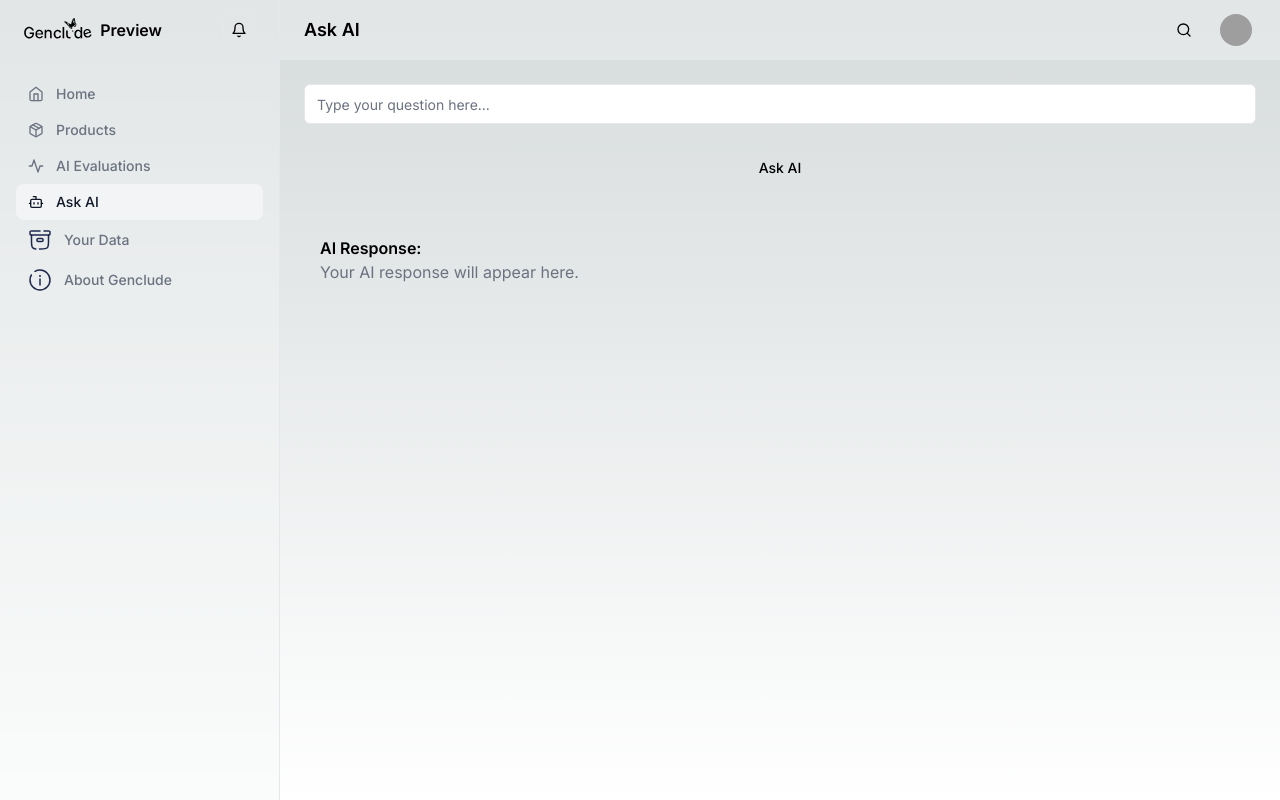
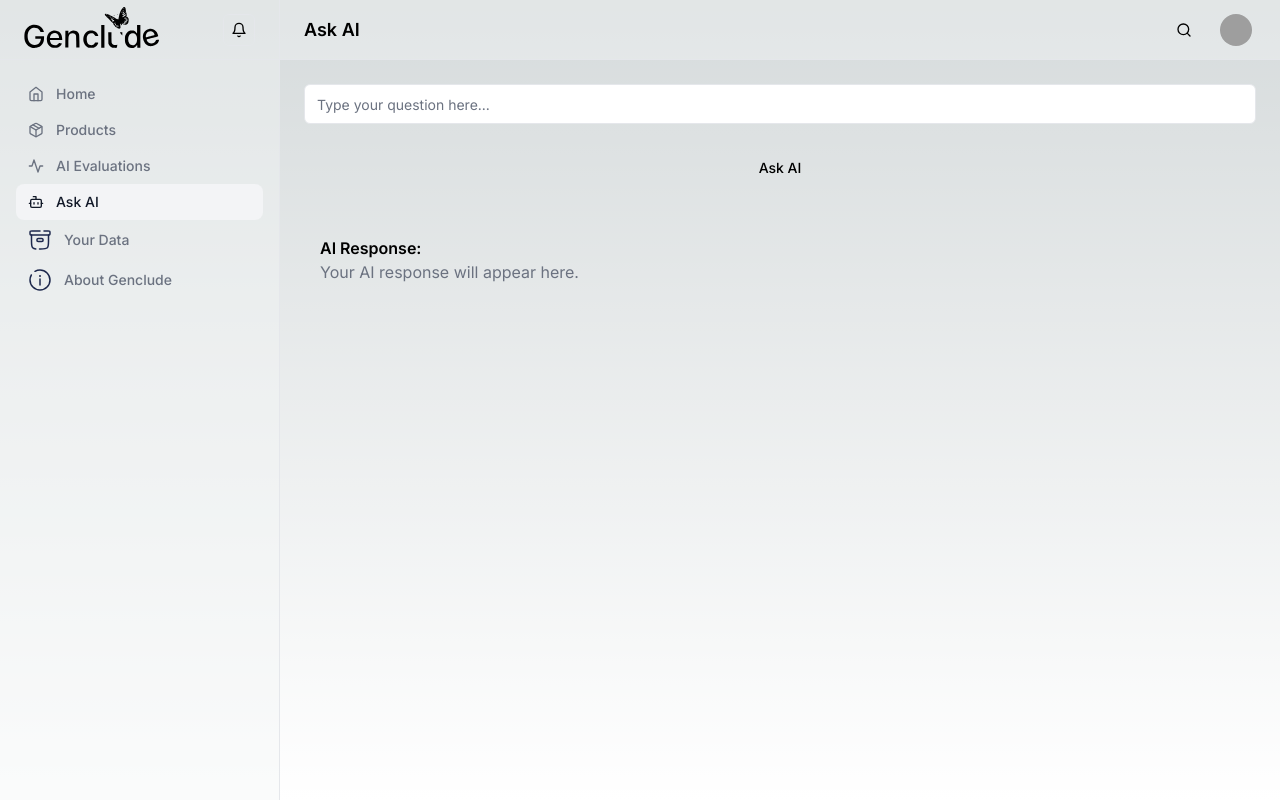
Before and after one commit to artin-fathzadeh/nextjs, a Next.js app: page / in a window 1280 px wide. Built offline with nearby package versions, Linux system fonts and the light colour scheme; grey boxes are pictures that could not be loaded.

Commit message:
optimize

```diff
--- a/app/page.tsx
+++ b/app/page.tsx
@@ -3,3 +3,8 @@
 export default function Home() {
   return <Chat />;
 }
+
+export const metadata: Metadata = {
+  title: "Cenclude",
+  description: "Genclude Dashboard",
+};
--- a/components/component/chat.tsx
+++ b/components/component/chat.tsx
@@ -11,7 +11,7 @@
           <div className="flex h-[60px] items-center border-b px-6">
             <Link className="flex items-center gap-2 font-semibold" href="#">
               <Package2Icon className="h-6 w-6" />
-              <span className="">Preview</span>
+              <span className=""></span>
             </Link>
             <Button className="ml-auto h-8 w-8" size="icon" variant="outline">
               <BellIcon className="h-4 w-4" />
@@ -125,7 +125,7 @@
 function Package2Icon(props: any) {
   return (
 <svg version="1.0" xmlns="http://www.w3.org/2000/svg"
- width="51.2pt" height="16.56pt" viewBox="0 0 640 207.000000"
+ width="102.4pt" height="33.12pt" viewBox="0 0 640 207.000000"
  preserveAspectRatio="xMidYMid meet">
 
 <g transform="translate(0.000000,207.000000) scale(0.100000,-0.100000)"
```
Also changed, not shown: logo.png (deleted).
